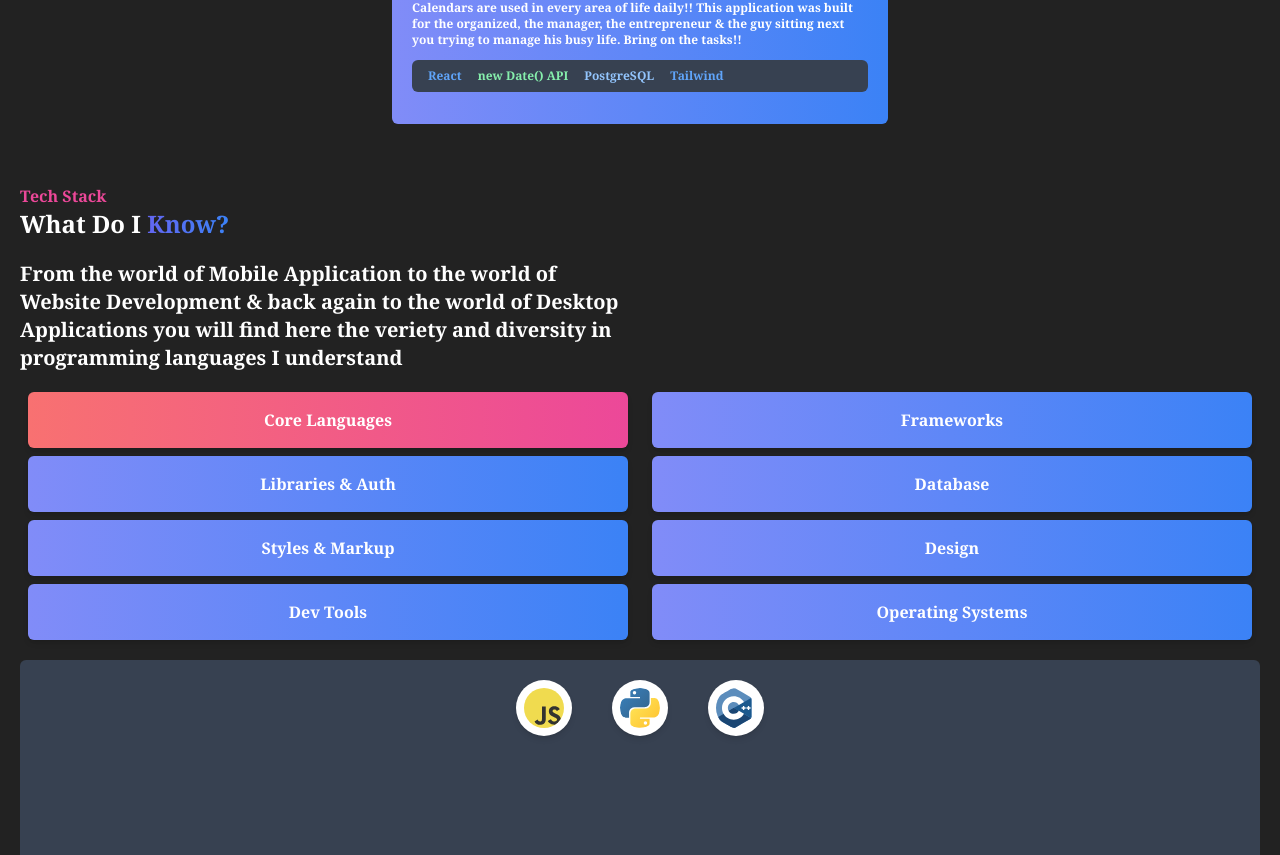
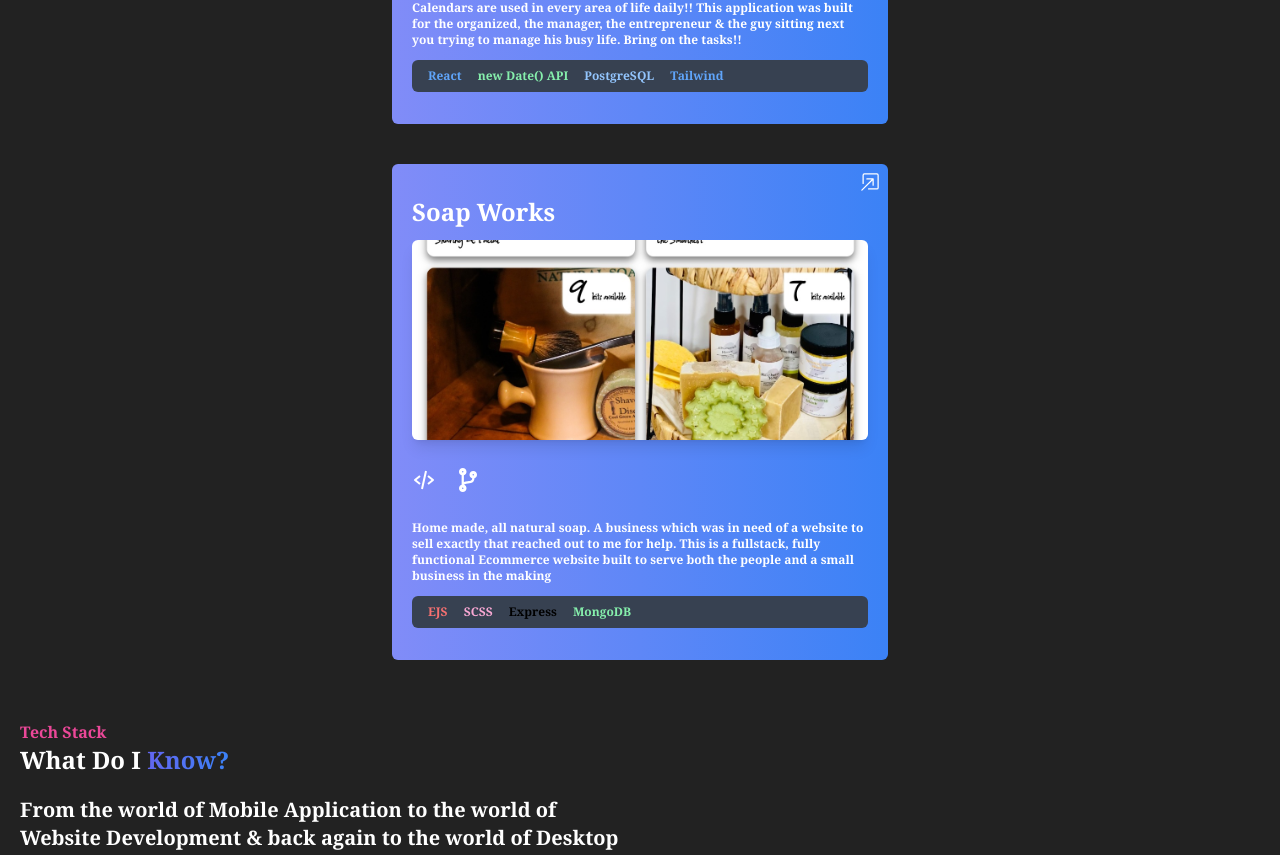
Before and after one commit to RyanLarge13/Professional-Portfolio, a React (Vite) app: page / in a window 1280 px wide. Shown: the part 3846-4701 px from the top of the page. Built offline with nearby package versions, Linux system fonts and the light colour scheme.

Commit message:
Soap Works
Another constant was added under the projects section.
A project worth showing on my professional portfolio.

This application I show is a fullstack Ecommerce website for a small
upcoming business

```diff
--- a/src/constants/caseStudies.js
+++ b/src/constants/caseStudies.js
@@ -1,6 +1,7 @@
 import WBReact from "../assets/WB-React.jpg";
 import WAReact from "../assets/WA-React.jpg";
 import Calendar from "../assets/Calendar.jpg";
+import SoapWorks from "../assets/soapWorks.jpg";
 
 export default [
   {
@@ -18,7 +19,7 @@ export default [
       },
       {
         name: "SCSS",
-        color: "text-red-500",
+        color: "text-pink-300",
       },
       {
         name: "Axios",
@@ -67,13 +68,40 @@ export default [
         color: "text-green-300",
       },
       {
-      	name: "PostgreSQL",
-      	color: "text-blue-300"
+        name: "PostgreSQL",
+        color: "text-blue-300",
       },
       {
-      	name: "Tailwind",
-      	color: "text-blue-400"
-      }
+        name: "Tailwind",
+        color: "text-blue-400",
+      },
+    ],
+  },
+  {
+    title: "Soap Works",
+    img: SoapWorks,
+    website: "https://soap-works-production.up.railway.app/",
+    code: "https://github.com/RyanLarge13/Soap-Works/",
+    forkCode: "https://github.com/RyanLarge13/Soap-Works/fork",
+    excerpt:
+      "Home made, all natural soap. A business which was in need of a website to sell exactly that reached out to me for help. This is a fullstack, fully functional Ecommerce website built to serve both the people and a small business in the making",
+    technologies: [
+      {
+        name: "EJS",
+        color: "text-red-400",
+      },
+      {
+        name: "SCSS",
+        color: "text-pink-300",
+      },
+      {
+        name: "Express",
+        color: "text-black",
+      },
+      {
+        name: "MongoDB",
+        color: "text-green-300",
+      },
     ],
   },
 ];
```
Also changed, not shown: src/assets/soapWorks.jpg (added).
